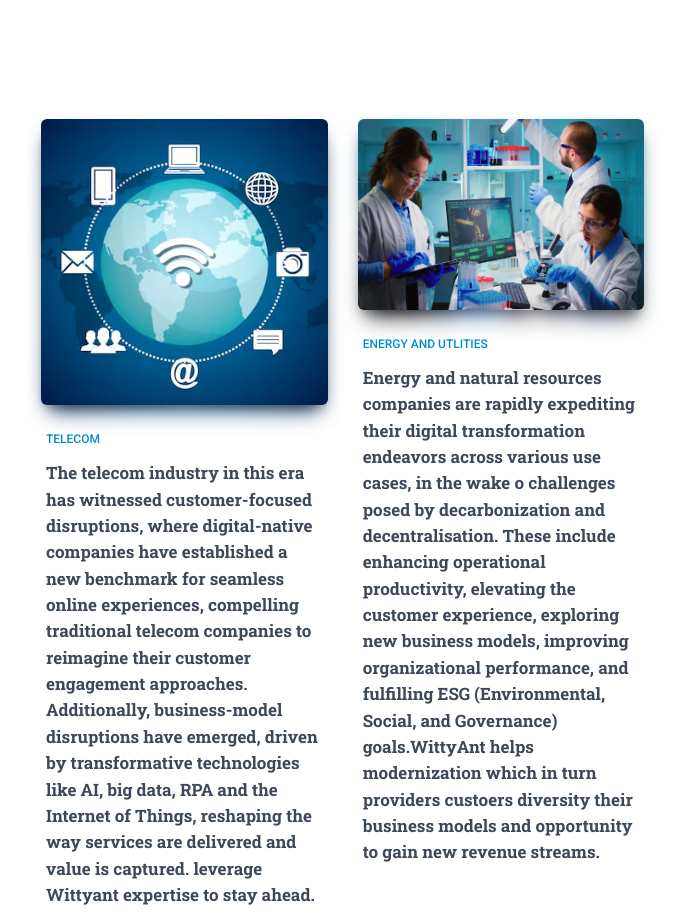
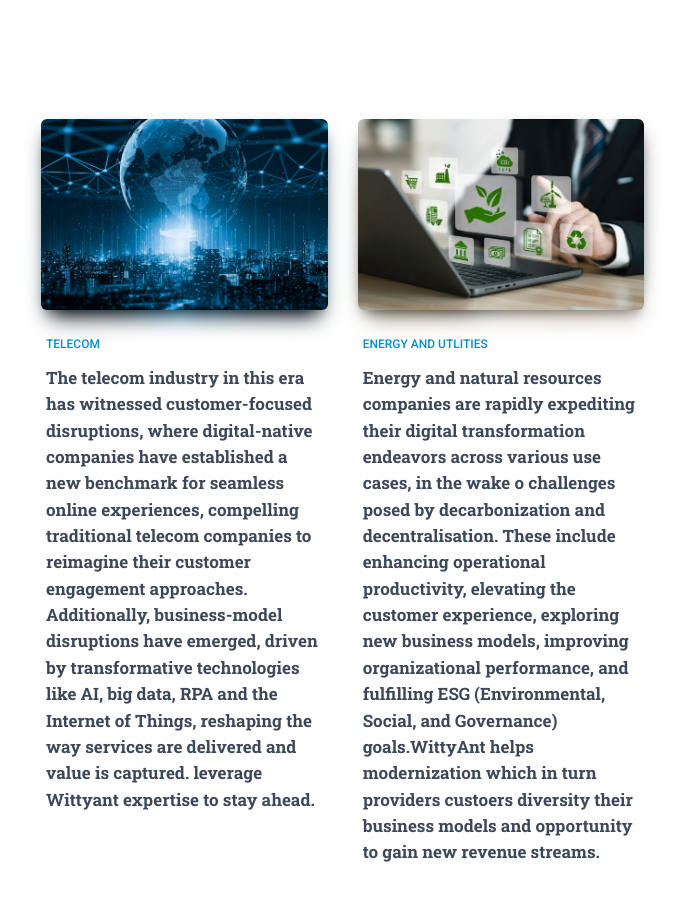
Before and after one commit to appsdevpreneur/wittyant, a Next.js app: page /sections in a window 1280 px wide. Shown: the part 6087-7003 px from the top of the page, without its empty margins (139-824 px from the left). Built offline with nearby package versions, Linux system fonts and the light colour scheme.

Commit message:
TELECOME & EMERGY AND UTILITIES NEW IMAGES

```diff
--- a/pages-sections/sections-page/SectionIndustries.js
+++ b/pages-sections/sections-page/SectionIndustries.js
@@ -187,13 +187,13 @@ export default function SectionIndustries({ ...rest }) {
                   <Card plain blog>
                     <CardHeader plain image>
                       <a href="#pablito" onClick={(e) => e.preventDefault()}>
-                        <img src="/img/telecom.jpeg" alt="..." />
+                        <img src="/img/telecom1.jpg" alt="..." />
                       </a>
                       <div
                         className={classes.coloredShadow}
                         style={{
                           backgroundImage:
-                            "url('/img/telecom.jpeg')",
+                            "url('/img/telecom1.jpg')",
                           opacity: "1"
                         }}
                       />
@@ -217,13 +217,13 @@ leverage Wittyant expertise to stay ahead.
                   <Card plain blog>
                     <CardHeader plain image>
                       <a href="#pablito" onClick={(e) => e.preventDefault()}>
-                        <img src="/img/latest/pharma.jpg" alt="..." />
+                        <img src="/img/energy1.jpg" alt="..." />
                       </a>
                       <div
                         className={classes.coloredShadow}
                         style={{
                           backgroundImage:
-                            "url('/img/latest/pharma.jpg')",
+                            "url('/img/energy1.jpg')",
                           opacity: "1"
                         }}
                       />
```
Also changed, not shown: public/img/energy1.jpg (added), public/img/telecom1.jpg (added).
